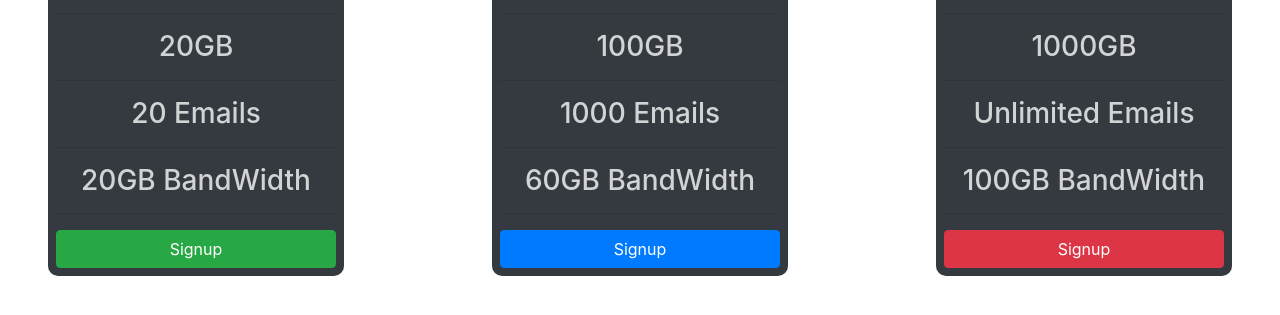
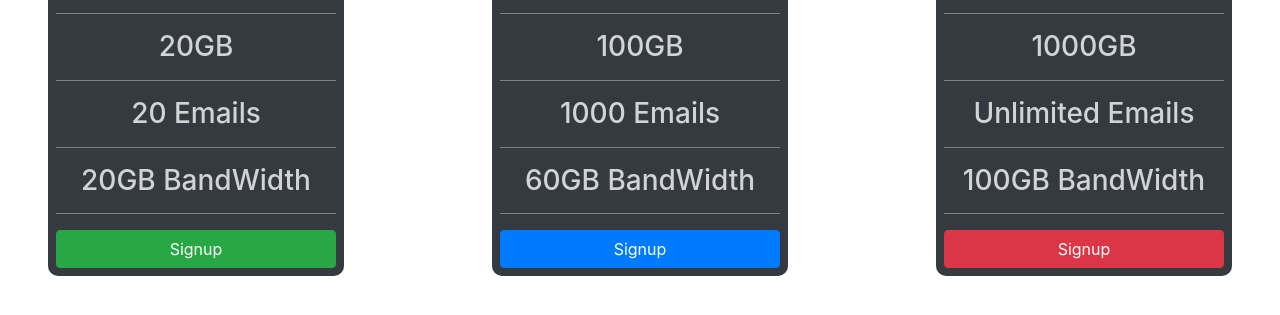
Before and after one commit to VenkateshGopa/classtask289, a plain HTML site: page index.html in a window 1280 px wide. Shown: the part 313-628 px from the top of the page. Drawn offline with Linux system fonts and the light colour scheme.

Commit message:
Update style.css

```diff
--- a/style.css
+++ b/style.css
@@ -5,3 +5,6 @@
 h3{
     color: rgba(255, 255, 255, 0.781);
 }
+hr{
+    background-color: rgba(255, 255, 255, 0.432);
+}
```
